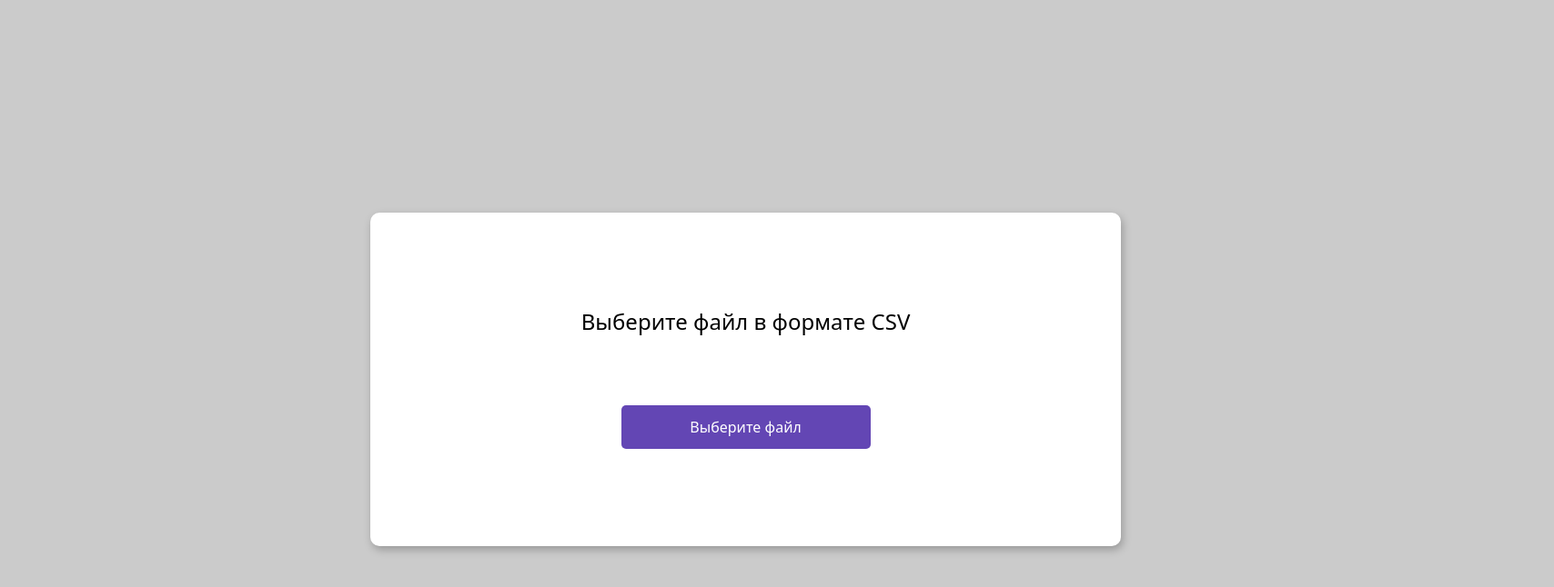
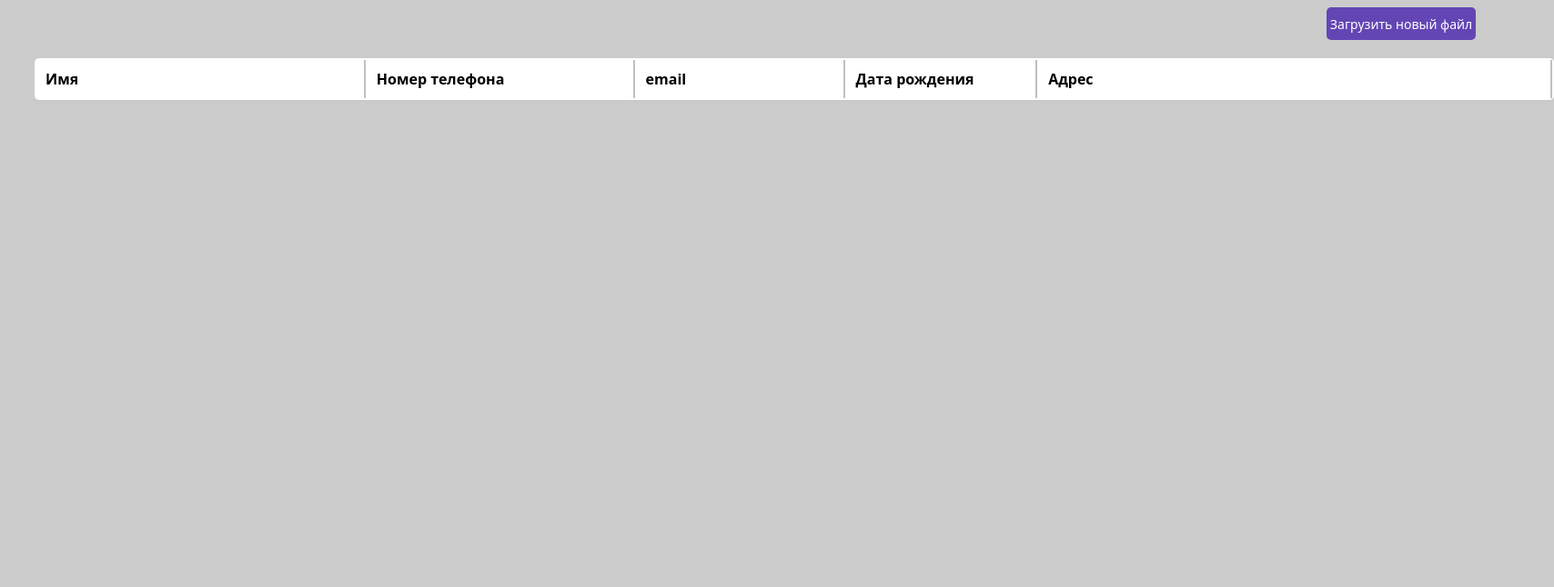
Before and after one commit to Dakvalion/M.Tech, a React (Create React App) app in the folder csv/: page / in a window 1280 px wide. Shown: the top 646 px of the page at 91% size, 1708 px wide, since content can reach past the window. Built offline with nearby package versions, Linux system fonts and the light colour scheme.

Commit message:
feat: add Table component

```diff
--- a/csv/src/App.js
+++ b/csv/src/App.js
@@ -1,6 +1,7 @@
 
-import './app.css';
-import  {FileUploader} from './components/FileUploader.tsx';
+import './table.css';
+import  {FileUploader} from './components/FileUploader';
+import { Table } from './components/Table';
 import {
   BrowserRouter as Router,
   Routes,
@@ -11,7 +12,7 @@ function App() {
   return (
     <>
       <Routes>
-        <Route path="/" element={<FileUploader/>}/>
+        <Route path="/" element={<Table/>}/>
       </Routes>
     </>
   );
--- /dev/null
+++ b/csv/src/components/FileUploader.jsx
@@ -0,0 +1,13 @@
+export function FileUploader () {
+    return (
+        <div className='container'>
+            <div className='wrap'>
+            <p className='text'>Выберите файл в формате CSV</p>
+            <label for="file_upload" className="btn">Выберите файл</label>
+            <input type='file' id="file_upload"/>
+        </div>
+        </div>
+
+
+    )
+}
--- a/csv/src/components/FileUploader.tsx
+++ /dev/null
@@ -1,13 +0,0 @@
-export function FileUploader () {
-    return (
-        <div class='container'>
-            <div class='wrap'>
-            <p class='text'>Выберите файл в формате CSV</p>
-            <label for="file_upload" class="btn">Выберите файл</label>
-            <input type='file' id="file_upload"/>
-        </div>
-        </div>
-
-
-    )
-}
--- /dev/null
+++ b/csv/src/components/Table.jsx
@@ -0,0 +1,51 @@
+const headers = [
+    {
+        id:1,
+        header:"Имя",
+        width:"313px"
+    },
+    {
+        id:2,
+        header: "Номер телефона",
+        width:"250px"
+    },
+    {
+        id:3,
+        header: "email",
+        width:"190px"
+    },
+    {
+        id:4,
+        header: "Дата рождения",
+        width:"172px"
+    },
+    {
+        id:5,
+        header: "Адрес",
+        width:"500px"
+    },
+
+
+]
+
+export function Table () {
+    return (
+        <>
+        <label for='file_upload' class="upload">Загрузить новый файл</label>
+        <input type="file" id="file_upload"/>
+        <table className="container" width="1670px">
+            <thead>
+                <tr>
+                    {headers.map((item) =>{
+                        return(
+                            <th width={item.width}>{item.header}</th>
+                        )
+                    }
+                    )}
+                </tr>
+            </thead>
+        </table>
+        </>
+
+    )
+}
--- /dev/null
+++ b/csv/src/table.css
@@ -0,0 +1,49 @@
+body{
+    background: #CBCBCB;
+    font-family: "Noto Sans", sans-serif;
+}
+
+.container {
+    border-radius: 5px;
+    background: #fff;
+    margin-left: 30px;
+    margin-top: 20px;
+    margin-right: 0;
+    overflow-x:hidden;
+}
+
+th {
+    border-right: 2px solid #C0C0C0;
+    padding: 10px 10px;
+    text-align: left;
+}
+
+input[type="file"] {
+    display: none;
+}
+
+.upload {
+    background: #6346B4;
+    margin-left: 1450px;
+    width: 164px;
+    height: 36px;
+    border-radius: 5px;
+    color: #fff;
+    text-align: center;
+    font-size: 14px;
+    font-weight:100;
+    align-self: center;
+    border: none;
+    display: flex;
+    justify-content: center;
+    align-items: center;
+    transition: 0.5s ease;
+}
+
+.upload:hover {
+    background: #A88EF0;
+}
+
+.upload:active {
+    background: #311F63;
+}
```
